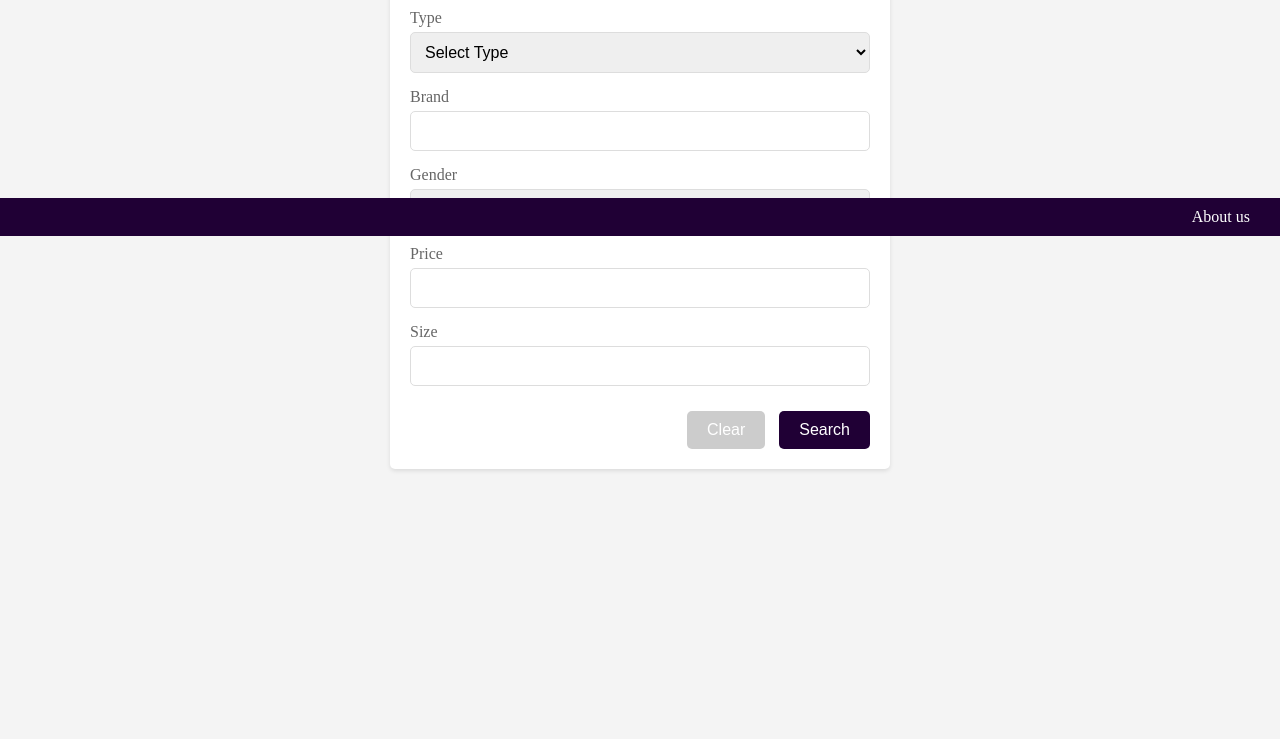
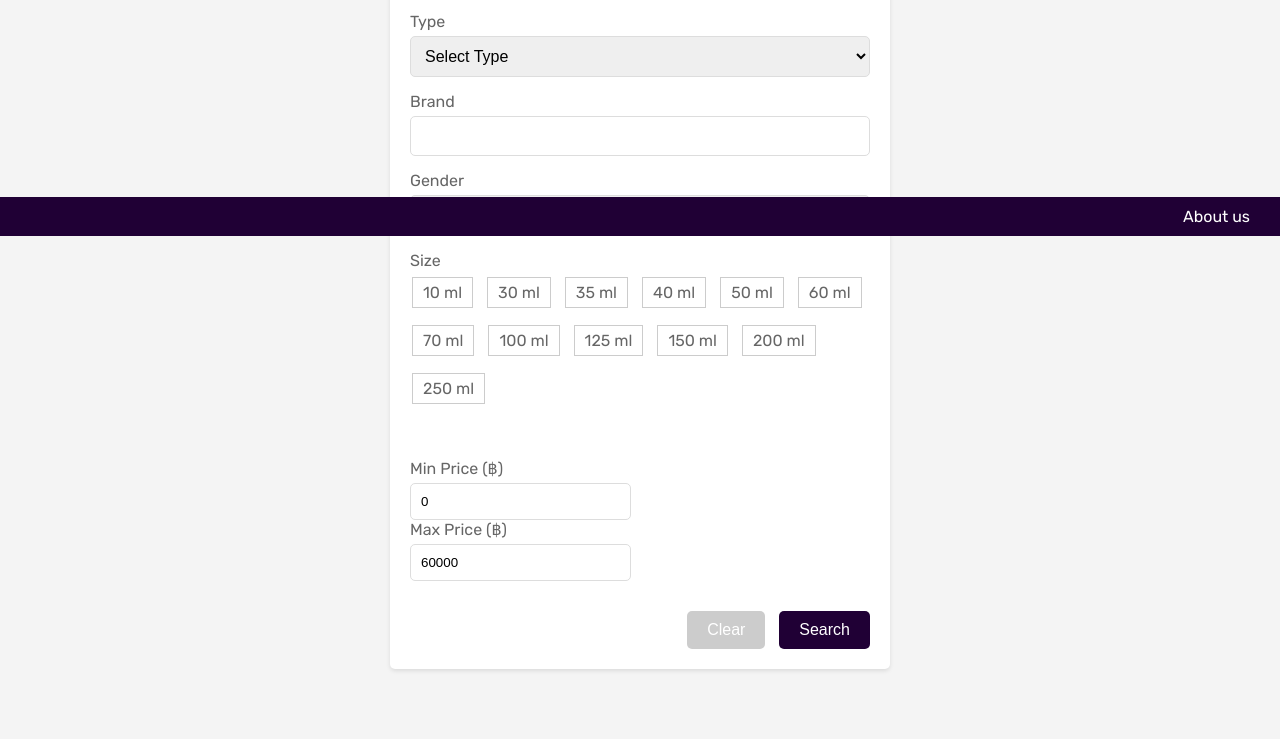
Before and after one commit to Tanadon12/Web, a website: page Web_project_01/html/AdvanceSearch.html in a window 1280 px wide. Shown: the part 564-1303 px from the top of the page. Before the commit the page ends 1103 px from the top, so only its background shows below. Drawn offline with Linux system fonts and the light colour scheme; no server answers.

Commit message:
Advance search update new version will coming again this night

```diff
--- a/Web_project_01/html/AdvanceSearch.html
+++ b/Web_project_01/html/AdvanceSearch.html
@@ -5,14 +5,17 @@
     <meta name="viewport" content="width=device-width, initial-scale=1.0" />
     <title>Advance-Search</title>
     <link rel="stylesheet" href="../style/advance.css" />
+    <link rel="preconnect" href="https://fonts.googleapis.com">
+    <link rel="preconnect" href="https://fonts.gstatic.com" crossorigin>
+    <link href="https://fonts.googleapis.com/css2?family=Bebas+Neue&family=Rubik:ital,wght@0,300..900;1,300..900&display=swap" rel="stylesheet">
   </head>
   <body>
     <header>
       <!-- 1st top part -->
       <div class="nav-login">
         <ul>
-          <li><a href="MyAccount.html">👨🏻‍💼 My account </a></li>
-          <li><a href="SignIn.html">Sign In</a></li>
+          <li><a href="MyAccount">👨🏻‍💼 My account </a></li>
+          <li><a href="SignIn">Sign In</a></li>
         </ul>
       </div>
     </header>
@@ -21,7 +24,7 @@
       <!-- 2nd part -->
       <section class="section2">
         <div class="Logo">
-          <a href="Homepage.html"><img  src="https://drive.google.com/thumbnail?id=17Dsynr_XSkuKgpIZGrK6EhkSBp0Ydh8N" /> </a>
+          <a href="Homepage"><img  src="https://drive.google.com/thumbnail?id=17Dsynr_XSkuKgpIZGrK6EhkSBp0Ydh8N" /> </a>
           <!-- <h1> E N I G M A </h1> -->
         </div>
 
@@ -77,14 +80,38 @@
                     <option value="unisex">Unisex</option>
                 </select>
             </div>
+
             <div class="form-group">
-                <label for="price">Price</label>
-                <input type="text" id="price" name="price">
+              <label>Size</label>
+              <div class="size-options">
+                <label class="size-label"><input type="checkbox" name="size" value="10ml">10 ml</label>
+                <label class="size-label"><input type="checkbox" name="size" value="30ml">30 ml</label>
+                <label class="size-label"><input type="checkbox" name="size" value="35ml">35 ml</label>
+                <label class="size-label"><input type="checkbox" name="size" value="40ml">40 ml</label>
+                <label class="size-label"><input type="checkbox" name="size" value="50ml">50 ml</label>
+                <label class="size-label"><input type="checkbox" name="size" value="60ml">60 ml</label>
+                <label class="size-label"><input type="checkbox" name="size" value="70ml">70 ml</label>
+                <label class="size-label"><input type="checkbox" name="size" value="100ml">100 ml</label>
+                <label class="size-label"><input type="checkbox" name="size" value="125ml">125 ml</label>
+                <label class="size-label"><input type="checkbox" name="size" value="150ml">150 ml</label>
+                <label class="size-label"><input type="checkbox" name="size" value="200ml">200 ml</label>
+                <label class="size-label"><input type="checkbox" name="size"value="250ml">250 ml</label>
+              </div>
             </div>
-            <div class="form-group">
-                <label for="size">Size</label>
-                <input type="text" id="size" name="size">
+
+            <div class="price-input-container">
+              <label for="min-price">Min Price (฿)</label>
+              <input type="number" id="min-price" name="min-price" value="0" min="0" max="60000" step="500" oninput="validatePriceRange()" />
+              <small id="min-price-warning" style="display:none; color: red;">Minimum price cannot be less than 0.</small>
+
+              <label for="max-price">Max Price (฿)</label>
+              <input type="number" id="max-price" name="max-price" value="60000" min="0" max="60000" step="500" oninput="validatePriceRange()" />
+              <small id="max-price-warning" style="display:none; color: red;">Maximum price cannot exceed 60,000.</small>
             </div>
+
+
+
+
             <div class="form-buttons">
                 <button type="reset" class="button-clear">Clear</button>
                 <button type="submit" class="button-search">Search</button>
@@ -96,7 +123,7 @@
     <footer>
       <a id ="About" href ="AboutUs.html">About us </a>
     </footer>
-    <script src="../script/script.js"></script>
+    <script src="../script/advancesearch.js"></script>
   </body>
 
 </html>
--- /dev/null
+++ b/Web_project_01/script/advancesearch.js
@@ -0,0 +1,100 @@
+function validatePriceRange() {
+  const minPriceInput = document.getElementById('min-price');
+  const maxPriceInput = document.getElementById('max-price');
+  const minPriceWarning = document.getElementById('min-price-warning');
+  const maxPriceWarning = document.getElementById('max-price-warning');
+
+  let minPrice = parseInt(minPriceInput.value);
+  let maxPrice = parseInt(maxPriceInput.value);
+
+  // Reset warnings
+  minPriceWarning.style.display = 'none';
+  maxPriceWarning.style.display = 'none';
+
+  // Validate min price
+  if (minPrice < 0) {
+    minPriceInput.value = 0; // Set the value back to 0
+    minPriceWarning.style.display = 'block';
+  }
+
+  // Validate max price
+  if (maxPrice > 60000) {
+    maxPriceInput.value = 60000; // Set the value back to 60,000
+    maxPriceWarning.style.display = 'block';
+  }
+
+  // Ensure min is not greater than max
+  if (minPrice > maxPrice) {
+    minPriceInput.value = maxPrice;
+  }
+
+  // Ensure max is not less than min
+  if (maxPrice < minPrice) {
+    maxPriceInput.value = minPrice;
+  }
+}
+
+// Initialize values and warnings on page load
+document.addEventListener('DOMContentLoaded', validatePriceRange);
+
+
+//SIZE JS
+  document.addEventListener('DOMContentLoaded', function() {
+    // This function updates the class on labels when their checkboxes are toggled
+    function updateLabelClass(checkbox) {
+      const label = checkbox.parentElement;
+      if (checkbox.checked) {
+        label.classList.add('checked');
+      } else {
+        label.classList.remove('checked');
+      }
+    }
+
+    // Select all size checkboxes
+    const sizeCheckboxes = document.querySelectorAll('.size-options input[type="checkbox"]');
+
+    // Initialize each checkbox
+    sizeCheckboxes.forEach(checkbox => {
+      // Update the label class based on the checkbox initial state
+      updateLabelClass(checkbox);
+
+      // Attach a change event listener to toggle the class
+      checkbox.addEventListener('change', function() {
+        updateLabelClass(checkbox);
+      });
+    });
+  });
+  //END OF SIZE JS
+
+
+ //CLEAR BUTTON JS
+  document.addEventListener('DOMContentLoaded', function() {
+    // Get the form element
+    const form = document.querySelector('.search-form');
+
+    // Function to reset checkboxes
+    function resetCheckboxes() {
+      const checkboxes = document.querySelectorAll('.size-options input[type="checkbox"]');
+      checkboxes.forEach(checkbox => {
+        checkbox.checked = false; // Uncheck all checkboxes
+        checkbox.parentNode.classList.remove('checked'); // Update class for visual change
+      });
+    }
+
+    // Function to hide the warning messages
+    function hideWarnings() {
+      document.getElementById('min-price-warning').style.display = 'none';
+      document.getElementById('max-price-warning').style.display = 'none';
+    }
+
+    // Reset event listener for the form
+    form.addEventListener('reset', function() {
+      setTimeout(function() {
+        resetCheckboxes(); // Reset checkboxes after form reset
+        hideWarnings(); // Hide any warning messages
+      }, 0);
+    });
+
+    // Initialize values and warnings
+    validatePriceRange();
+  });
--- a/Web_project_01/style/advance.css
+++ b/Web_project_01/style/advance.css
@@ -10,6 +10,8 @@ header {
   width: 100%;
   padding-bottom: 10px;
 }
+
+
 
 header li {
   display: inline;
@@ -128,6 +130,7 @@ section {
 body {
   background-color: #F4F4F4;
   padding: 20px;
+  font-family: "Rubik", sans-serif;
 }
 
 .advanced-search-container {
@@ -202,13 +205,28 @@ body {
   background-color: #130020;
 }
 
-
-@media (max-width: 600px) {
-  .advanced-search-container {
-      width: 100%;
-  }
+ /*  PRICE CSS */
+ .price-input-container {
+  margin-bottom: 20px;
 }
 
+.price-input-container label {
+  display: block;
+  margin-bottom: 5px;
+}
+
+.price-input-container input[type="number"] {
+  width: 48%; /* Use less than 50% to account for margins/padding */
+  padding: 10px;
+  margin-right: 4%; /* Add space between the input fields */
+  border: 1px solid #DDD;
+  border-radius: 5px;
+}
+
+ /* END OF PRICE  CSS */
+
+
+ /* FOOTER CSS */
 footer{
     background-color: #200035;
     padding:10px;
@@ -239,6 +257,9 @@ footer{
   color: grey;
 }
 
+ /* END OF FOOTER CSS */
+
+/*  RESPONSIVE CSS */
 @media screen and (max-width: 835px) {
   .navbar {
     list-style-type: none;
@@ -253,3 +274,42 @@ footer{
     align-items: center;
   }
 }
+
+@media (max-width: 600px) {
+  .advanced-search-container {
+      width: 100%;
+  }
+}
+ /* END OF RESPONSIVE CSS */
+
+
+ /* SIZE CSS */
+.size-options {
+  display: flex;
+  flex-wrap: wrap;
+  gap: 10px;
+  margin-bottom: 50px;
+}
+
+ .size-label {
+  display: inline-block;
+  border: 1px solid #ccc;
+  padding: 5px 10px;
+  margin: 2px;
+  cursor: pointer;
+  user-select: none;
+  transition: background-color 0.3s, color 0.3s;
+  position: relative;
+}
+
+.size-label:hover,
+.size-label.checked {
+  background-color: #200035;
+  color: #fff;
+}
+
+.size-label input[type="checkbox"] {
+  display: none;
+}
+
+ /* END OF SIZE CSS */
```
Also changed, not shown: Web_project_01/html/Homepage.html (+1 -0 lines).
